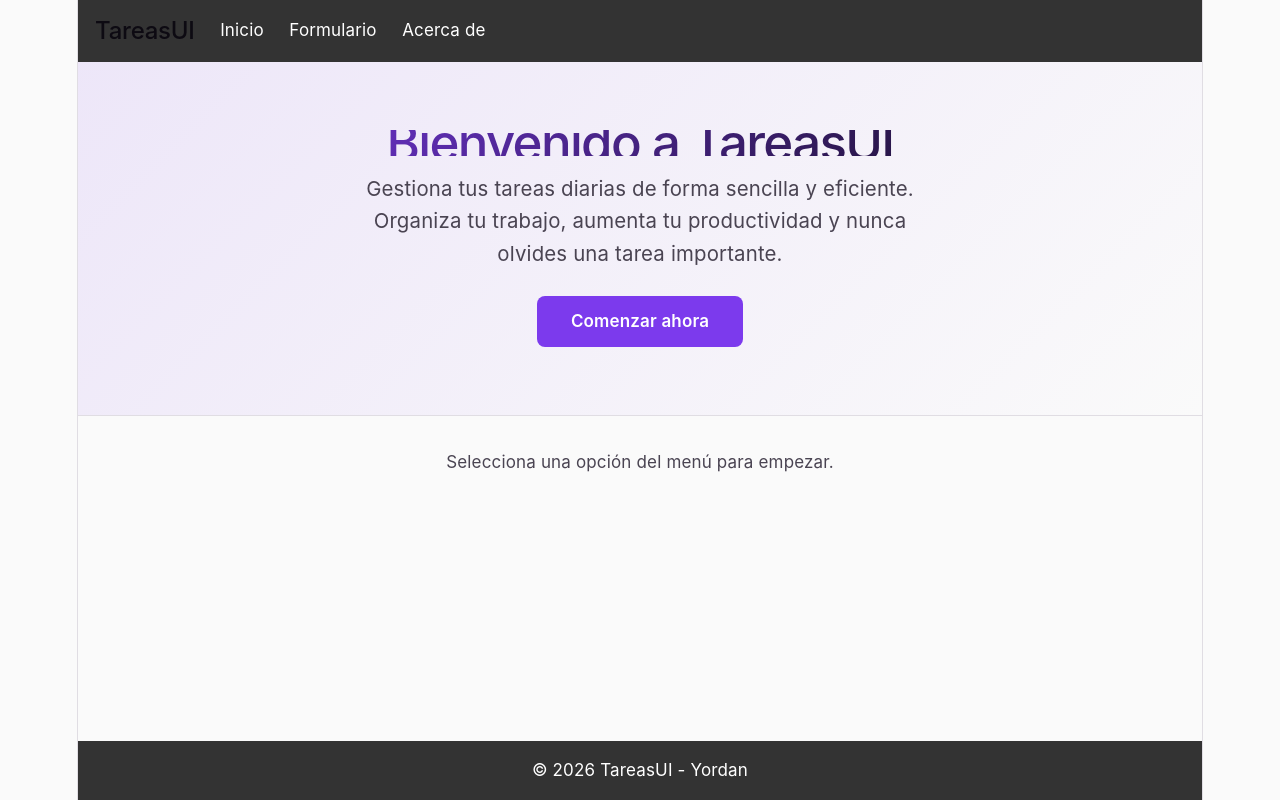
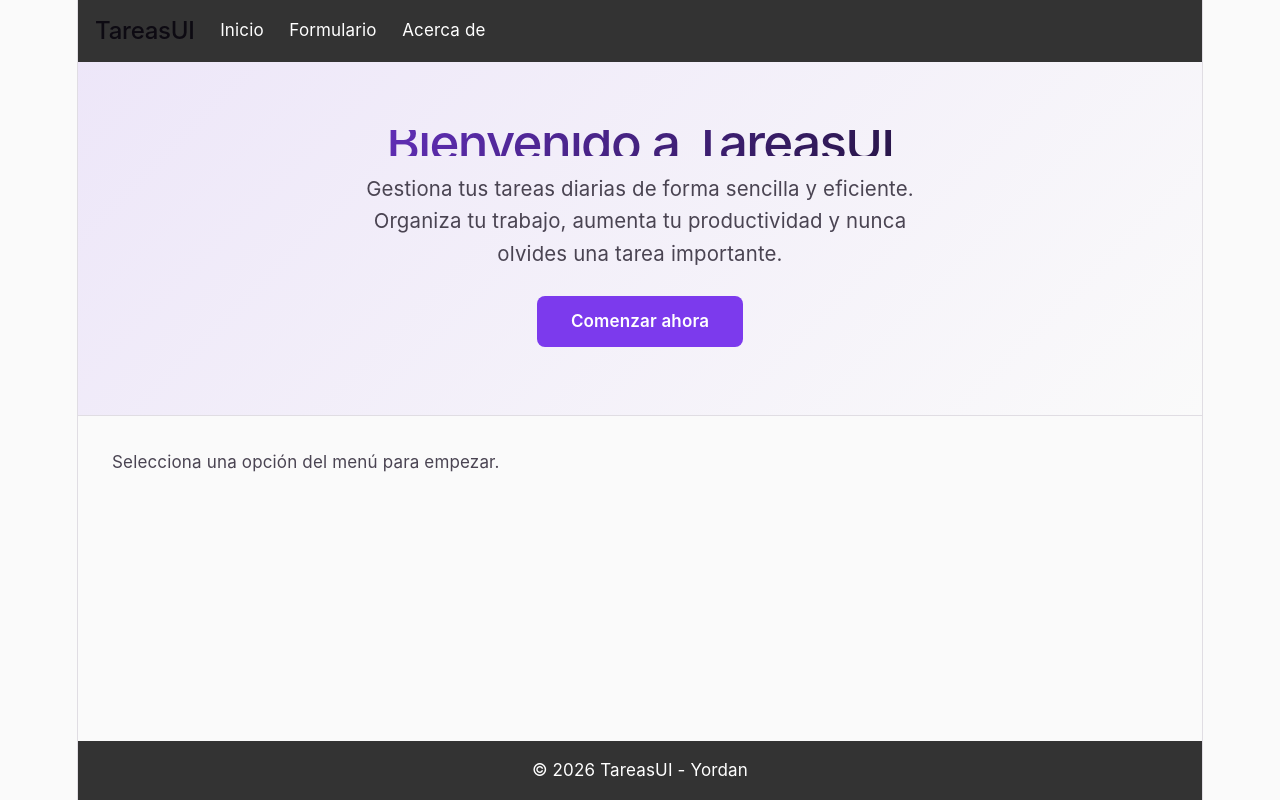
Before and after one commit to yord26/TareasUI, a React (Vite) app: page / in a window 1280 px wide. Built offline with nearby package versions, Linux system fonts and the light colour scheme.

Commit message:
Agrega react-router-dom y ajusta layout

```diff
--- a/package.json
+++ b/package.json
@@ -11,7 +11,8 @@
   },
   "dependencies": {
     "react": "^19.2.6",
-    "react-dom": "^19.2.6"
+    "react-dom": "^19.2.6",
+    "react-router-dom": "^7.15.1"
   },
   "devDependencies": {
     "@eslint/js": "^10.0.1",
--- a/src/index.css
+++ b/src/index.css
@@ -54,7 +54,7 @@ body {
   width: 1126px;
   max-width: 100%;
   margin: 0 auto;
-  text-align: center;
+  text-align: left;
   border-inline: 1px solid var(--border);
   min-height: 100svh;
   display: flex;
```
Also changed, not shown: 1 other file (tests, documents, lock files or other folders).
